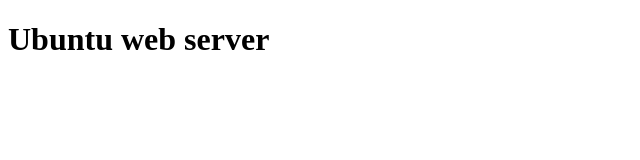
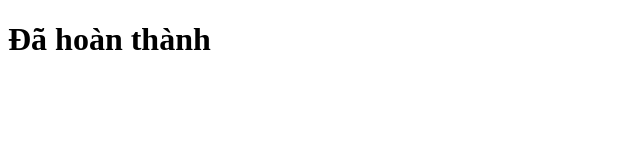
Before and after one commit to truongson1234/test-ubuntu, a plain HTML site: page index.html in a window 1280 px wide. Shown: the whole page, without its empty margins (0-640 px from the left). Drawn offline with Linux system fonts and the light colour scheme.

Commit message:
Update index.html

```diff
--- a/index.html
+++ b/index.html
@@ -7,6 +7,6 @@
     <title>Dũng</title>
 </head>
 <body>
-    <h1>Ubuntu web server</h1>
+    <h1>Đã hoàn thành</h1>
 </body>
 </html>
```
